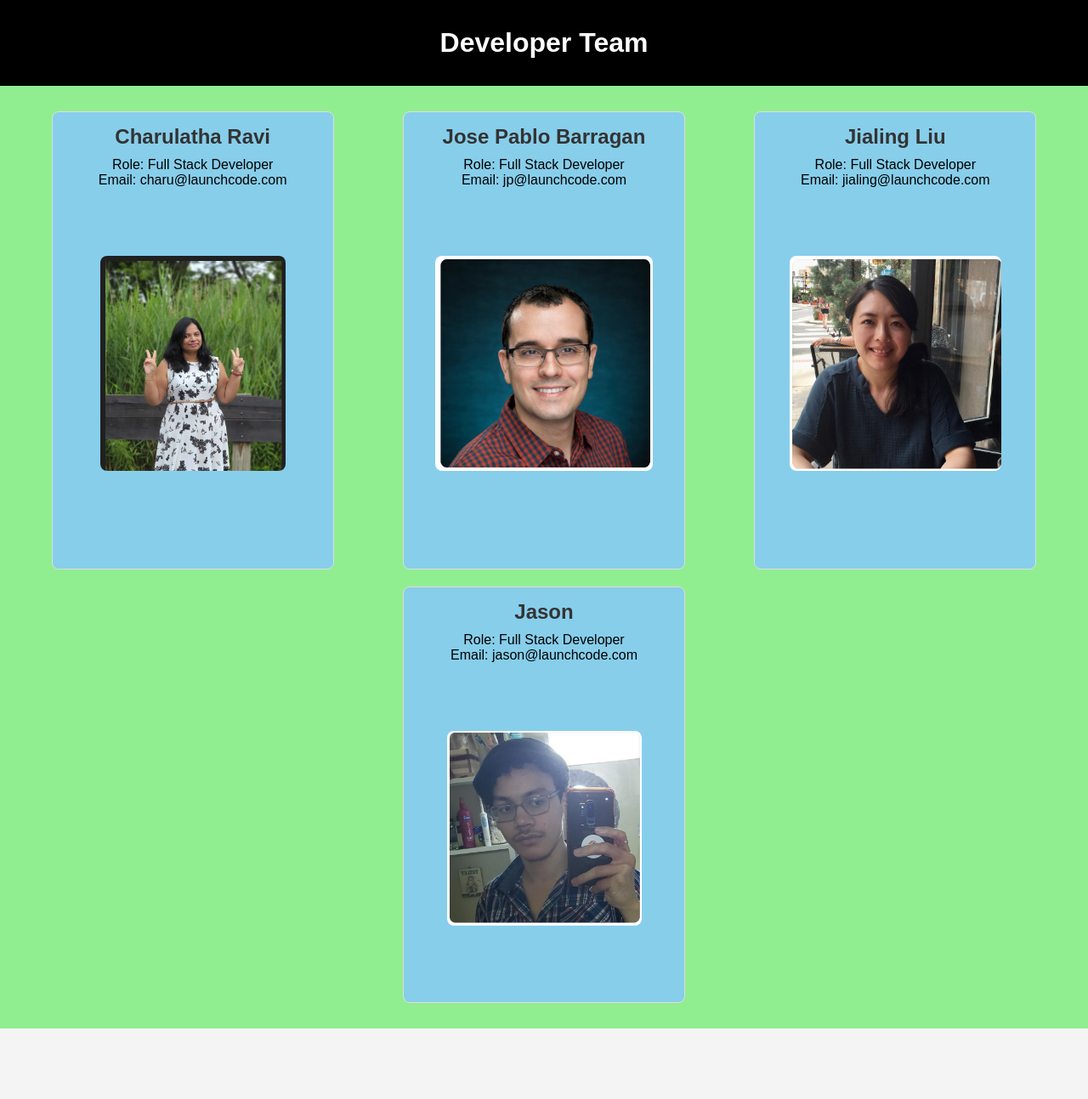
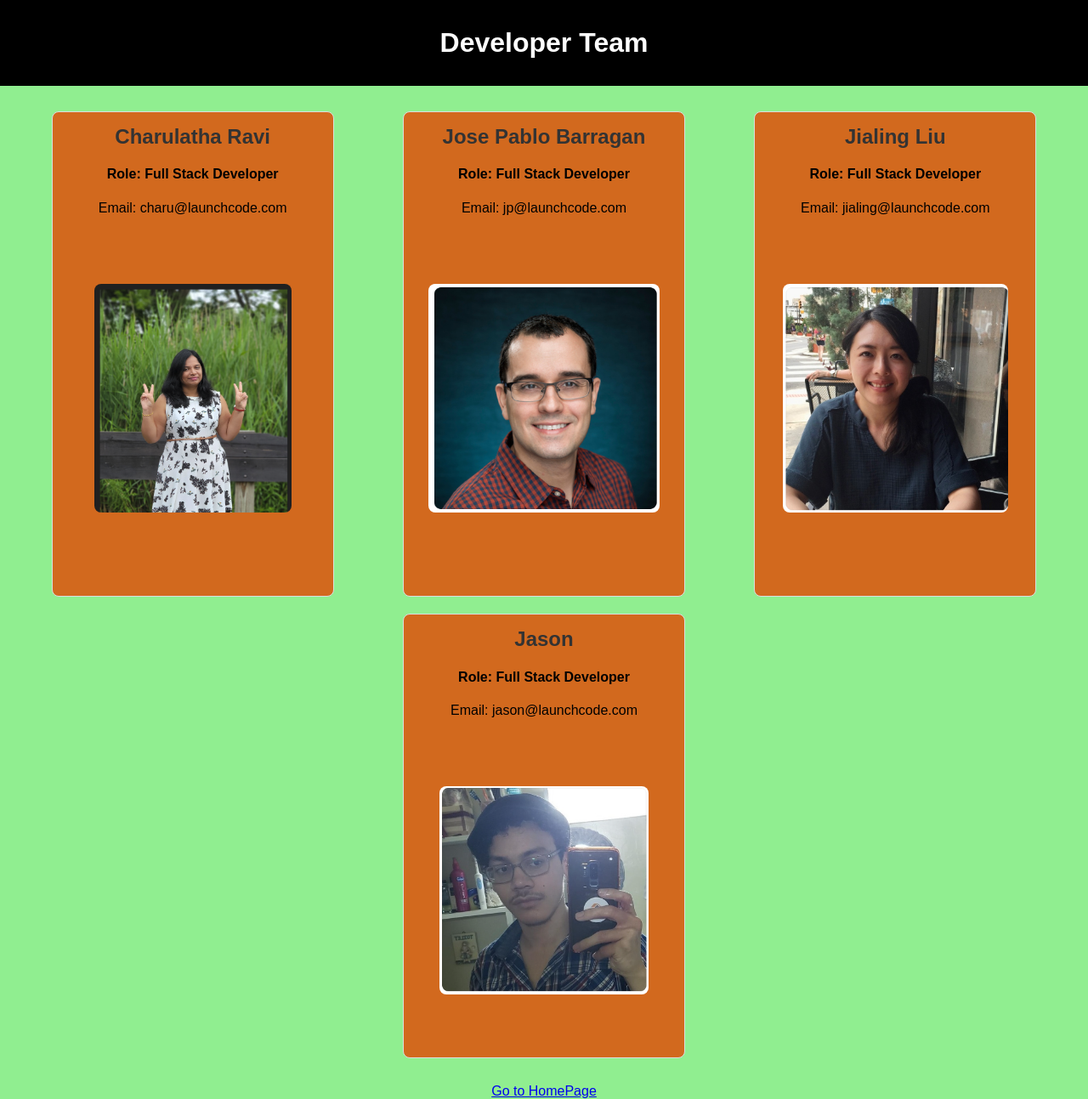
Before and after one commit to AJmints/IntelliJAC-LiftOff, a React (Create React App) app in the folder frontend_intellijac/intellijac-frontend/: page /api/team in a window 1280 px wide. Shown: the whole page at 85% size. Before the commit the page ends 1210 px from the top, so only its background shows below. Built offline with nearby package versions, Linux system fonts and the light colour scheme.

Commit message:
completed meet out team page

```diff
--- a/frontend_intellijac/intellijac-frontend/src/components/ContactForm.js
+++ b/frontend_intellijac/intellijac-frontend/src/components/ContactForm.js
@@ -139,6 +139,7 @@ function ContactForms() {
           </button>
         </div>
       </form>
+      <Link to="/">Go to HomePage</Link>
     </div>
   );
 }
--- a/frontend_intellijac/intellijac-frontend/src/components/TeamPage.js
+++ b/frontend_intellijac/intellijac-frontend/src/components/TeamPage.js
@@ -11,7 +11,7 @@ const TeamPage = () => {
 <div className="team-container">
     <div className="developer-card"  >
         <h2>Charulatha Ravi</h2>
-        <p>Role: Full Stack Developer</p>
+        <h4>Role: Full Stack Developer</h4>
         <p>Email: charu@launchcode.com</p>
 
         <img className="developer-image" src={require('./images/Charu.png')} alt="Charulatha Ravi" />
@@ -19,7 +19,7 @@ const TeamPage = () => {
 
     <div className="developer-card">
         <h2>Jose Pablo Barragan</h2>
-        <p>Role: Full Stack Developer</p>
+        <h4>Role: Full Stack Developer</h4>
         <p>Email: jp@launchcode.com</p>
 
         <img className="developer-image" src={require('./images/JP.png')} alt="Jose Pablo Barragan" />
@@ -27,7 +27,7 @@ const TeamPage = () => {
 
     <div className="developer-card">
             <h2>Jialing Liu</h2>
-            <p>Role: Full Stack Developer</p>
+            <h4>Role: Full Stack Developer</h4>
             <p>Email: jialing@launchcode.com</p>
 
             <img className="developer-image" src={require('./images/Jialing.png')} alt="Jialing Liu" />
@@ -35,13 +35,14 @@ const TeamPage = () => {
 
     <div className="developer-card">
                 <h2>Jason</h2>
-                <p>Role: Full Stack Developer</p>
+                <h4>Role: Full Stack Developer</h4>
                 <p>Email: jason@launchcode.com</p>
 
                 <img className="developer-image" src={require('./images/Jason.png')} alt="Jason" />
             </div>
 
 </div>
+<Link to="/">Go to HomePage</Link>
 </div>
  );
 }
--- a/frontend_intellijac/intellijac-frontend/src/styles/Team.css
+++ b/frontend_intellijac/intellijac-frontend/src/styles/Team.css
@@ -25,7 +25,7 @@
             margin: 10px;
             padding: 15px;
             width: 300px;
-            background-color: skyblue;
+            background-color: #D2691E;
             text-align: center;
         }
 
```
